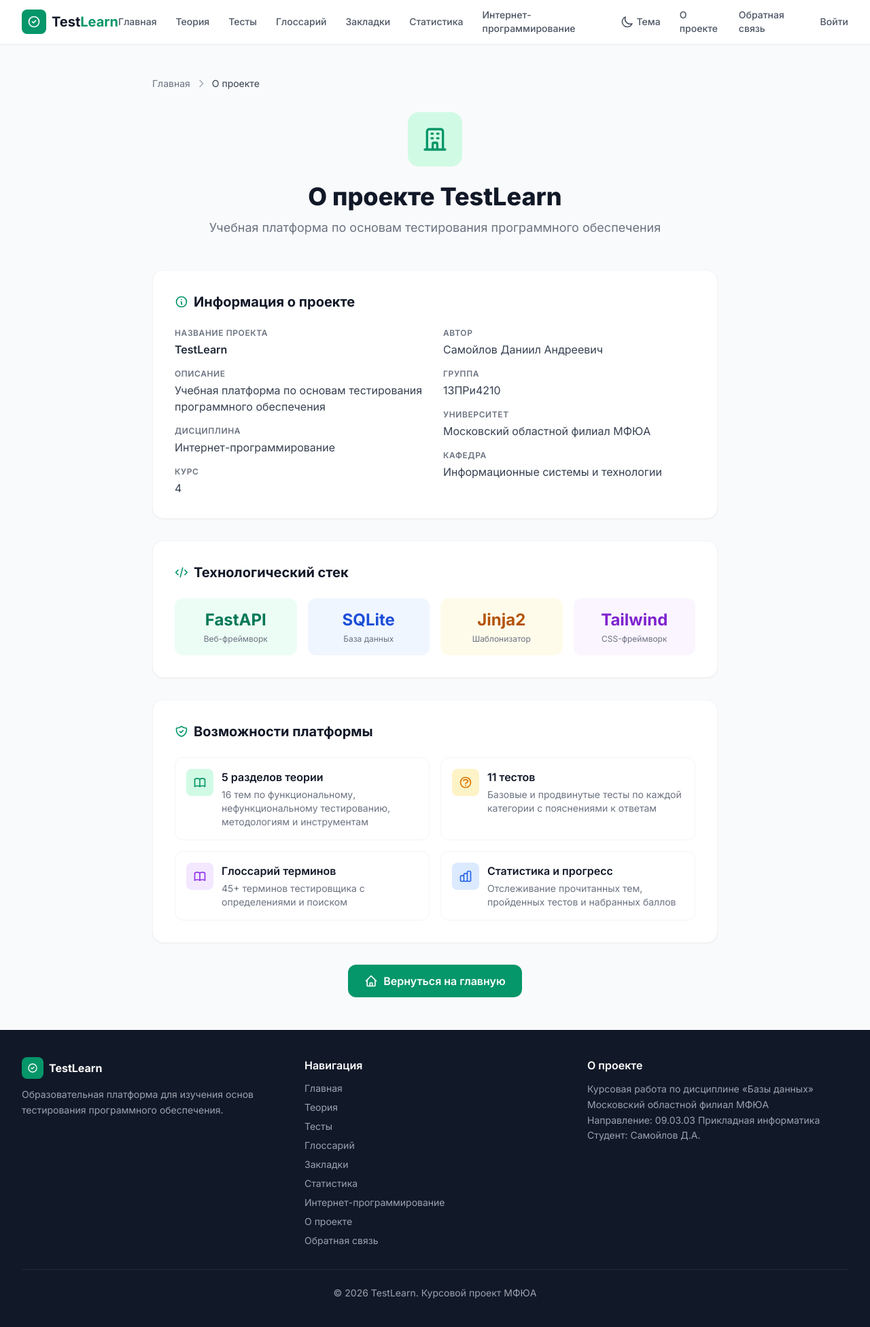
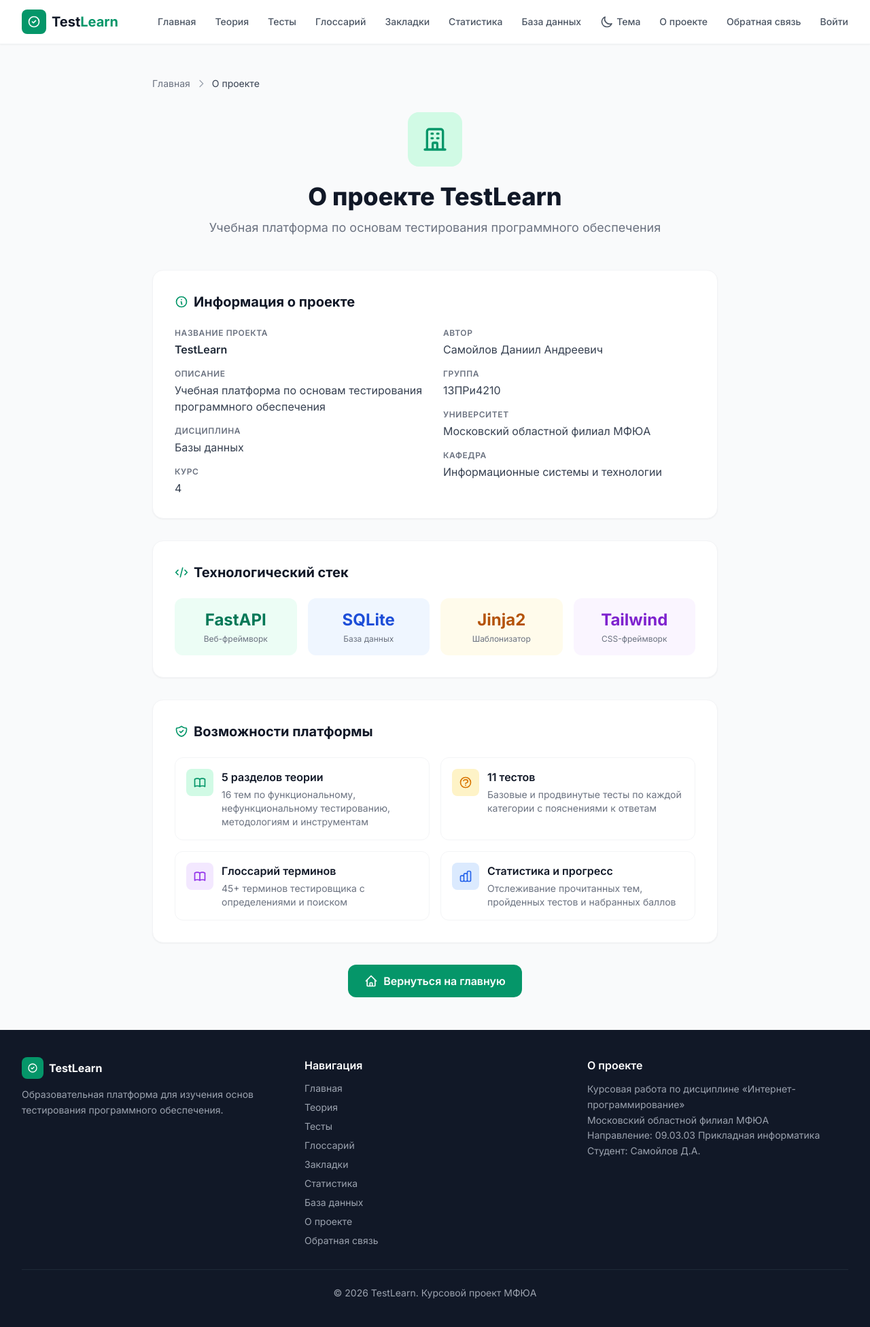
Before and after one commit to huskydaniil-lgtm/TestLearn, a FastAPI app: page /about in a window 1280 px wide. Shown: the whole page at 68% size. Run offline with FastAPI, Linux system fonts and the light colour scheme; some libraries are stand-ins or nearby versions.

Commit message:
Update: Только изменить надпись внизу главной страницы на Интернет-программирование

```diff
--- a/main.py
+++ b/main.py
@@ -191,6 +191,7 @@ async def stats_page(request: Request):
     from sqlalchemy.orm import Session
     from app.db.database import get_db
     from app.db.models import UserProgress, Topic, Category, QuizResult, Quiz
+    from sqlalchemy import func
 
     db: Session = next(get_db())
     try:
@@ -280,7 +281,46 @@ async def bookmarks_page(request: Request):
 @app.get("/database", include_in_schema=False)
 async def database_page(request: Request):
     """База данных раздел."""
-    return templates.TemplateResponse("database.html", {"request": request})
+    from sqlalchemy import text
+    from sqlalchemy.orm import Session
+    from app.db.database import get_db
+
+    db: Session = next(get_db())
+    try:
+        # Get list of tables (excluding SQLite system tables)
+        tables_query = db.execute(text("SELECT name FROM sqlite_master WHERE type='table' AND name NOT LIKE 'sqlite_%';"))
+        table_names = [row[0] for row in tables_query.fetchall()]
+
+        tables_info = []
+        for table_name in table_names:
+            # Get row count
+            count_query = db.execute(text(f"SELECT COUNT FROM `{table_name}`;"))
+            count = count_query.scalar()
+
+            # Get column info
+            pragma_query = db.execute(text(f"PRAGMA table_info(`{table_name}`);"))
+            columns = []
+            for col in pragma_query.fetchall():
+                # col: (cid, name, type, notnull, dflt_value, pk)
+                columns.append({
+                    'name': col[1],
+                    'type': col[2],
+                    'pk': bool(col[5]),
+                    'notnull': bool(col[3])
+                })
+
+            tables_info.append({
+                'name': table_name,
+                'count': count,
+                'columns': columns
+            })
+
+        return templates.TemplateResponse("database.html", {
+            "request": request,
+            "tables_info": tables_info
+        })
+    finally:
+        db.close()
 
 
 @app.get("/about", include_in_schema=False)
--- a/templates/about.html
+++ b/templates/about.html
@@ -42,7 +42,7 @@
                         </div>
                         <div>
                             <dt class="text-xs font-semibold text-gray-500 uppercase tracking-wider mb-1">Дисциплина</dt>
-                            <dd class="text-gray-700">Интернет-программирование</dd>
+                            <dd class="text-gray-700">Базы данных</dd>
                         </div>
                         <div>
                             <dt class="text-xs font-semibold text-gray-500 uppercase tracking-wider mb-1">Курс</dt>
--- a/templates/base.html
+++ b/templates/base.html
@@ -171,7 +171,7 @@ document.addEventListener('DOMContentLoaded', updateThemeIcon);
                 <a href="/glossary" class="nav-link font-medium text-sm {% if active_page == 'glossary' %}text-emerald-700{% else %}text-gray-600 hover:text-emerald-700{% endif %}" {% if active_page == 'glossary' %}style="color: #047857;"{% endif %}>Глоссарий</a>
                 <a href="/bookmarks" class="nav-link font-medium text-sm {% if active_page == 'bookmarks' %}text-emerald-700{% else %}text-gray-600 hover:text-emerald-700{% endif %}" {% if active_page == 'bookmarks' %}style="color: #047857;"{% endif %}>Закладки</a>
                 <a href="/stats" class="nav-link font-medium text-sm {% if active_page == 'stats' %}text-emerald-700{% else %}text-gray-600 hover:text-emerald-700{% endif %}" {% if active_page == 'stats' %}style="color: #047857;"{% endif %}>Статистика</a>
-                <a href="/database" class="nav-link font-medium text-sm {% if active_page == 'database' %}text-emerald-700{% else %}text-gray-600 hover:text-emerald-700{% endif %}" {% if active_page == 'database' %}style="color: #047857;"{% endif %}>Интернет-программирование</a>
+                <a href="/database" class="nav-link font-medium text-sm {% if active_page == 'database' %}text-emerald-700{% else %}text-gray-600 hover:text-emerald-700{% endif %}" {% if active_page == 'database' %}style="color: #047857;"{% endif %}>База данных</a>
                 <button onclick="toggleTheme()" id="theme-toggle" class="nav-link font-medium text-sm text-gray-600 hover:text-emerald-700 flex items-center gap-1" style="background-color: transparent; border: none; cursor: pointer; padding: 0;" aria-label="Переключить тему">
                     <svg id="theme-icon-sun" class="w-5 h-5" style="display:none;" fill="none" stroke="currentColor" viewBox="0 0 24 24"><path stroke-linecap="round" stroke-linejoin="round" stroke-width="2" d="M12 3v1m0 16v1m9-9h-1M4 12H3m15.364 6.364l-.707-.707M6.343 6.343l-.707-.707m12.728 0l-.707.707M6.343 17.657l-.707.707M16 12a4 4 0 11-8 0 4 4 0 018 0z"/></svg>
                     <svg id="theme-icon-moon" class="w-5 h-5" style="display:block;" fill="none" stroke="currentColor" viewBox="0 0 24 24"><path stroke-linecap="round" stroke-linejoin="round" stroke-width="2" d="M20.354 15.354A9 9 0 018.646 3.646 9.003 9.003 0 0012 21a9.003 9.003 0 008.354-5.646z"/></svg>
@@ -197,7 +197,7 @@ document.addEventListener('DOMContentLoaded', updateThemeIcon);
             <a href="/glossary" class="block px-4 py-2.5 rounded-lg text-gray-700 text-sm font-medium {% if active_page == 'glossary' %}font-semibold{% endif %}" {% if active_page == 'glossary' %}style="background-color: #ecfdf5; color: #047857;"{% else %}style="background-color: transparent;"{% endif %}>Глоссарий</a>
             <a href="/bookmarks" class="block px-4 py-2.5 rounded-lg text-gray-700 text-sm font-medium {% if active_page == 'bookmarks' %}font-semibold{% endif %}" {% if active_page == 'bookmarks' %}style="background-color: #ecfdf5; color: #047857;"{% else %}style="background-color: transparent;"{% endif %}>Закладки</a>
             <a href="/stats" class="block px-4 py-2.5 rounded-lg text-gray-700 text-sm font-medium {% if active_page == 'stats' %}font-semibold{% endif %}" {% if active_page == 'stats' %}style="background-color: #ecfdf5; color: #047857;"{% else %}style="background-color: transparent;"{% endif %}>Статистика</a>
-            <a href="/database" class="block px-4 py-2.5 rounded-lg text-gray-700 text-sm font-medium {% if active_page == 'database' %}font-semibold{% endif %}" {% if active_page == 'database' %}style="background-color: #ecfdf5; color: #047857;"{% else %}style="background-color: transparent;"{% endif %}>Интернет-программирование</a>
+            <a href="/database" class="block px-4 py-2.5 rounded-lg text-gray-700 text-sm font-medium {% if active_page == 'database' %}font-semibold{% endif %}" {% if active_page == 'database' %}style="background-color: #ecfdf5; color: #047857;"{% else %}style="background-color: transparent;"{% endif %}>База данных</a>
             <a href="/about" class="block px-4 py-2.5 rounded-lg text-gray-700 text-sm font-medium {% if active_page == 'about' %}font-semibold{% endif %}" {% if active_page == 'about' %}style="background-color: #ecfdf5; color: #047857;"{% else %}style="background-color: transparent;"{% endif %}>О проекте</a>
             <a href="/feedback" class="block px-4 py-2.5 rounded-lg text-gray-700 text-sm font-medium {% if active_page == 'feedback' %}font-semibold{% endif %}" {% if active_page == 'feedback' %}style="background-color: #ecfdf5; color: #047857;"{% else %}style="background-color: transparent;"{% endif %}>Обратная связь</a>
             {% set session_id = request.cookies.get('admin_session') %}
@@ -238,14 +238,14 @@ document.addEventListener('DOMContentLoaded', updateThemeIcon);
                     <a href="/glossary" class="block hover:text-white transition">Глоссарий</a>
                     <a href="/bookmarks" class="block hover:text-white transition">Закладки</a>
                     <a href="/stats" class="block hover:text-white transition">Статистика</a>
-                    <a href="/database" class="block hover:text-white transition">Интернет-программирование</a>
+                    <a href="/database" class="block hover:text-white transition">База данных</a>
                     <a href="/about" class="block hover:text-white transition">О проекте</a>
                     <a href="/feedback" class="block hover:text-white transition">Обратная связь</a>
                 </div>
             </div>
             <div>
                 <h4 class="text-white font-semibold mb-3">О проекте</h4>
-                <p class="text-sm leading-relaxed">Курсовая работа по дисциплине &laquo;Базы данных&raquo;<br>
+                <p class="text-sm leading-relaxed">Курсовая работа по дисциплине &laquo;Интернет-программирование&raquo;<br>
                 Московский областной филиал МФЮА<br>
                 Направление: 09.03.03 Прикладная информатика<br>
                 Студент: Самойлов Д.А.</p>
```
